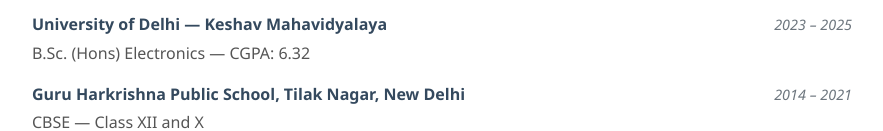
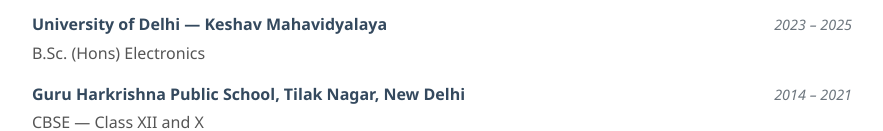
Before and after one commit to RoSahilTech/shape-portfolio, a plain HTML site: page resume.html in a window 1280 px wide. Shown: the part 2247-2378 px from the top of the page, without its empty margins (198-1081 px from the left). Drawn offline with Linux system fonts and the light colour scheme.

Commit message:
Remove CGPA from resume

```diff
--- a/resume.html
+++ b/resume.html
@@ -336,7 +336,7 @@
                     <div class="education-institution">University of Delhi — Keshav Mahavidyalaya</div>
                     <div class="education-date">2023 – 2025</div>
                 </div>
-                <div class="education-details">B.Sc. (Hons) Electronics — CGPA: 6.32</div>
+                <div class="education-details">B.Sc. (Hons) Electronics</div>
             </div>
 
             <div class="education-item">
```
